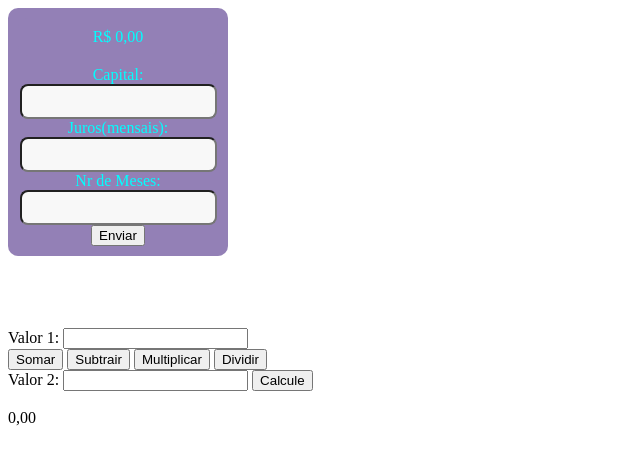
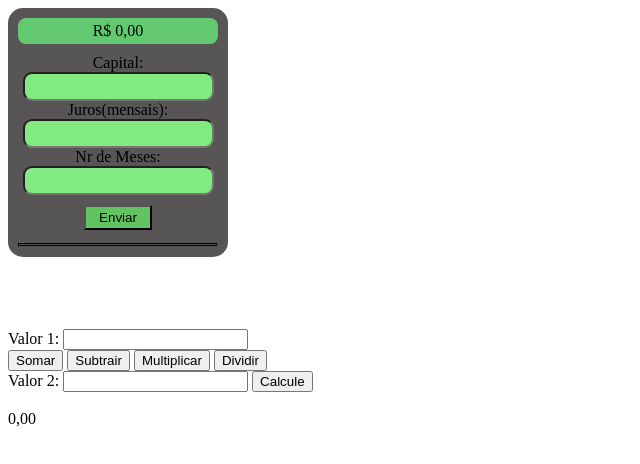
Before and after one commit to erickace777/primeiroa_3t, a plain HTML site: page index.html in a window 1280 px wide. Shown: the whole page, without its empty margins (0-640 px from the left). Drawn offline with Linux system fonts and the light colour scheme.

Commit message:
Update geral.css

```diff
--- a/geral.css
+++ b/geral.css
@@ -1,21 +1,43 @@
 .calculadora {
-    background: rgb(147, 128, 182);
-    color: cyan;
+    background: rgb(87, 85, 85);
+    color: black;
     width: 200px;
     padding: 10px;
-    border-radius: 10px;
+    border-radius: 15px;
     text-align: center;
 }
 .calculadora input {
-    background: rgb(248, 248, 248);
-    color: rgb(18, 19, 18);
-    border-radius: 8px;
-    padding: 8px;
+background:rgb(129, 235, 129);
+color: black;
+border-radius: 9px;
+padding: 5px;
 }
 #sptotal {
-    background: rgb(147, 128, 182);
-    color: cyan;
-    border-radius: 10px;
-    padding: 10px;
+    background: rgb(99, 201, 113);
+    color: black;
+    border-radius: 8px;
+    padding: 4px;
     margin-bottom: 10px;
+
 }
+.calculadora button {
+margin-top: 10px;
+background: rgb(97, 196, 97);
+color: black;
+padding: 3px 13px;
+
+}
+.calculadora button:hover {
+    background: white;
+    color: black;
+    cursor: pointer;
+}
+#splistameses {
+    text-align: start;
+    border-style:groove;
+    border-color: black;
+    border-width: 2px;
+    color: rgb(0, 0, 0);
+    background: rgb(117, 238, 125);
+    margin-top: 13px;
+}
```
